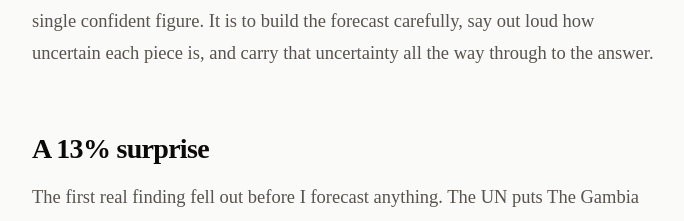
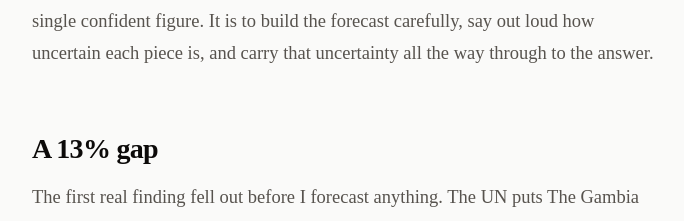
Before and after one commit to Balisa50/Balisa50.github.io, a Next.js app: page /research/gambia-2074 in a window 1280 px wide. Shown: the part 1520-1741 px from the top of the page, without its empty margins (423-1107 px from the left). Built offline with nearby package versions, Linux system fonts and the light colour scheme.

Commit message:
Rename 13% surprise heading

```diff
--- a/app/research/gambia-2074/page.tsx
+++ b/app/research/gambia-2074/page.tsx
@@ -148,7 +148,7 @@ export default function GambiaResearchArticle() {
               the way through to the answer.
             </P>
 
-            <H id="surprise">A 13% surprise</H>
+            <H id="surprise">A 13% gap</H>
             <P>
               The first real finding fell out before I forecast anything. The UN puts The Gambia at about
               2.73 million people in 2023. The 2024 census counted roughly 2.42 million. That is a gap of
```
